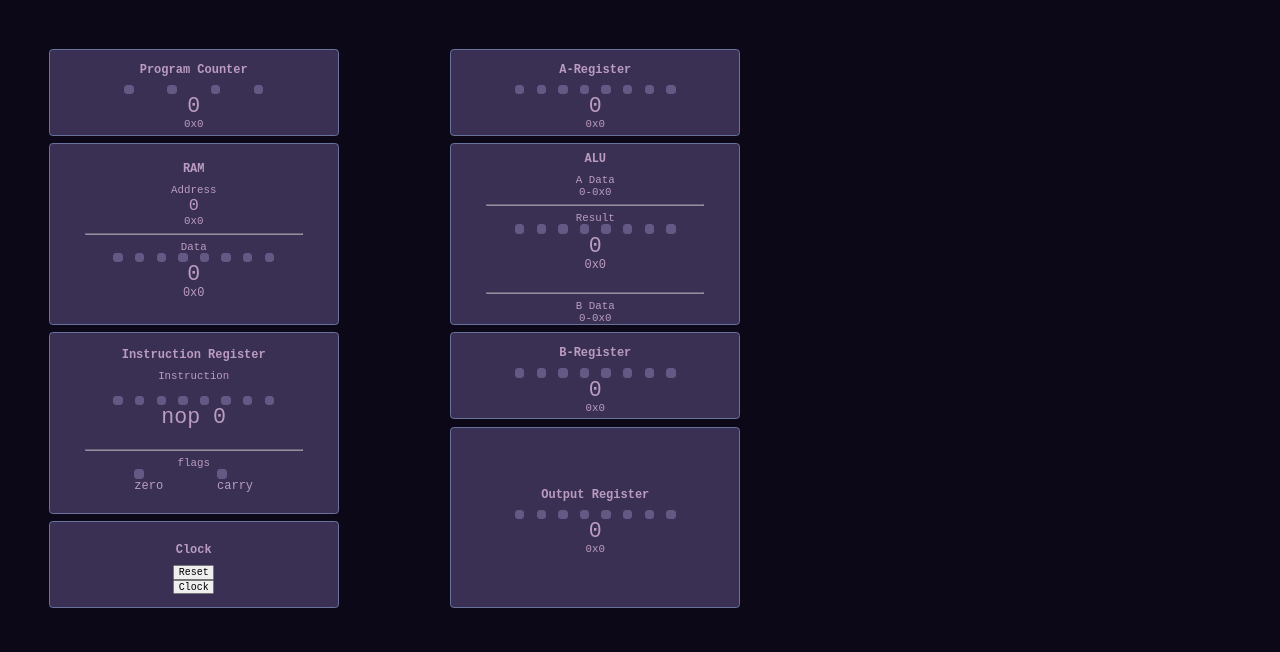
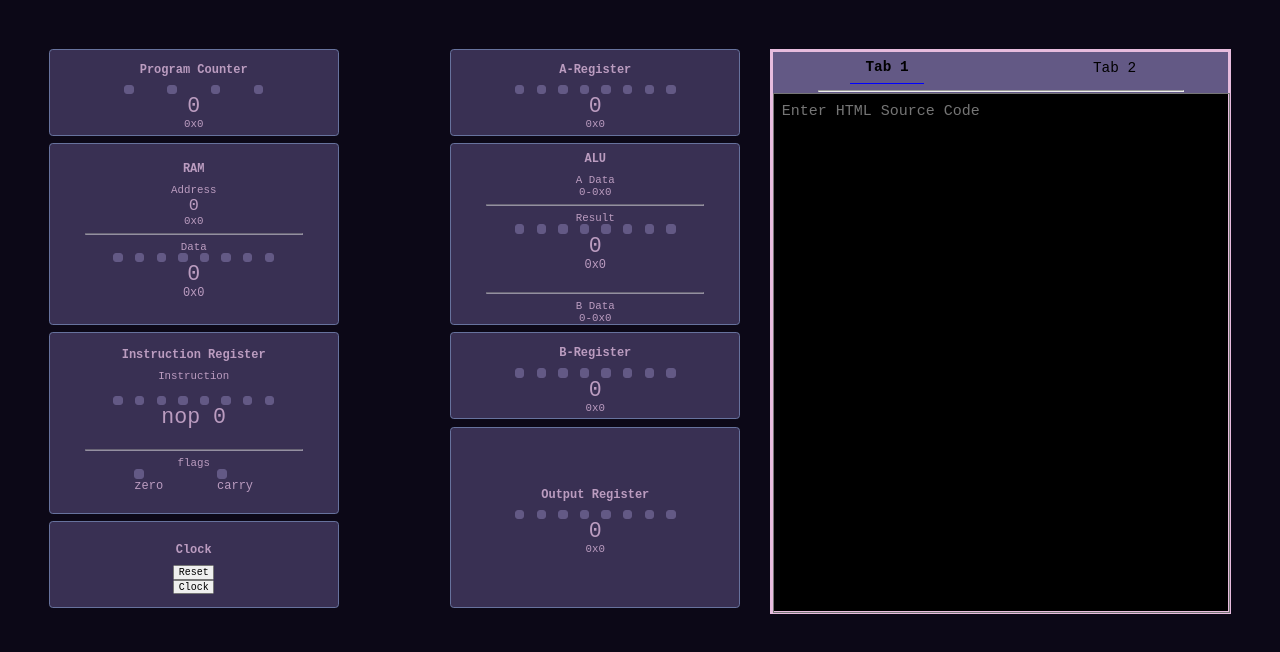
Before and after one commit to GVictorsd/procsim, a React (Create React App) app: page / in a window 1280 px wide. Shown: the top 652 px of the page. Built offline with nearby package versions, Linux system fonts and the light colour scheme.

Commit message:
add tab view

```diff
--- a/src/App.css
+++ b/src/App.css
@@ -60,5 +60,6 @@ body {
     }
     .side-pane {
         flex-basis: 100%;
+        height: 800px;
     }
 }
--- a/src/App.js
+++ b/src/App.js
@@ -1,4 +1,5 @@
 import './App.css';
+import TabsComponent from './components/TabComponent/TabComponent';
 import Board from './components/board/board';
 import TextEditor from './components/textEditor/textEditor';
 
@@ -10,6 +11,7 @@ function App() {
           <Board />
         </div>
         <div className='side-pane'>
+          <TabsComponent />
           {/* <TextEditor /> */}
         </div>
       </div>
--- /dev/null
+++ b/src/components/TabComponent/TabComponent.css
@@ -0,0 +1,39 @@
+
+.tabs-container {
+    display: flex;
+    flex-direction: column;
+    background-color: var(--dark-4);
+    border: 4px solid var(--light-3);
+    height: 100%;
+}
+.tabs {
+    display: flex;
+    justify-content: space-around;
+}
+
+.tabs button {
+    padding: 10px 20px;
+    font-size: 2ch;
+    border: none;
+    cursor: pointer;
+    background-color: transparent;
+}
+
+.tabs button.active {
+    font-weight: bold;
+    border-bottom: 2px solid blue;
+}
+
+.tab-content {
+    height: 100%;
+    padding:0px 20px 20px 0px;
+    margin-top: -7px;
+}
+
+.text-editor-cnt {
+    display: flex;
+    flex-direction: column;
+    height: 100%;
+    width: 100%;
+    align-items: center;
+}
--- /dev/null
+++ b/src/components/TabComponent/TabComponent.js
@@ -0,0 +1,46 @@
+
+import React, { useState } from 'react';
+import './TabComponent.css';
+import TextEditor from '../textEditor/textEditor';
+
+const TabsComponent = () => {
+    const [activeTab, setActiveTab] = useState('tab1');
+
+    const handleTabClick = (tab) => {
+        setActiveTab(tab);
+    };
+
+    return (
+        <div className="tabs-container">
+        <div className="tabs">
+            <button
+            className={activeTab === 'tab1' ? 'active' : ''}
+            onClick={() => handleTabClick('tab1')}>
+                Tab 1
+            </button>
+            <button
+            className={activeTab === 'tab2' ? 'active' : ''}
+            onClick={() => handleTabClick('tab2')}>
+                Tab 2
+            </button>
+        </div>
+        <hr style={{width: '80%'}} />
+
+        <div className="tab-content">
+            {activeTab === 'tab1' && (
+            <div className='text-editor-cnt'>
+                <TextEditor />
+            </div>
+            )}
+            {activeTab === 'tab2' && (
+            <div>
+                <h2>Tab 2 Content</h2>
+                <p>This is the content for Tab 2.</p>
+            </div>
+            )}
+        </div>
+        </div>
+    );
+};
+
+export default TabsComponent;
--- a/src/components/textEditor/textEditor.js
+++ b/src/components/textEditor/textEditor.js
@@ -53,8 +53,8 @@ function checkTab(element, event) {
 
   const containerStyle = {
     position : 'relative',
-    // height: '300px',
-    width: '35ch',
+    height: 'inherit',
+    width: 'inherit',
     minHeight: '20ch',
     ...style
   };
```
